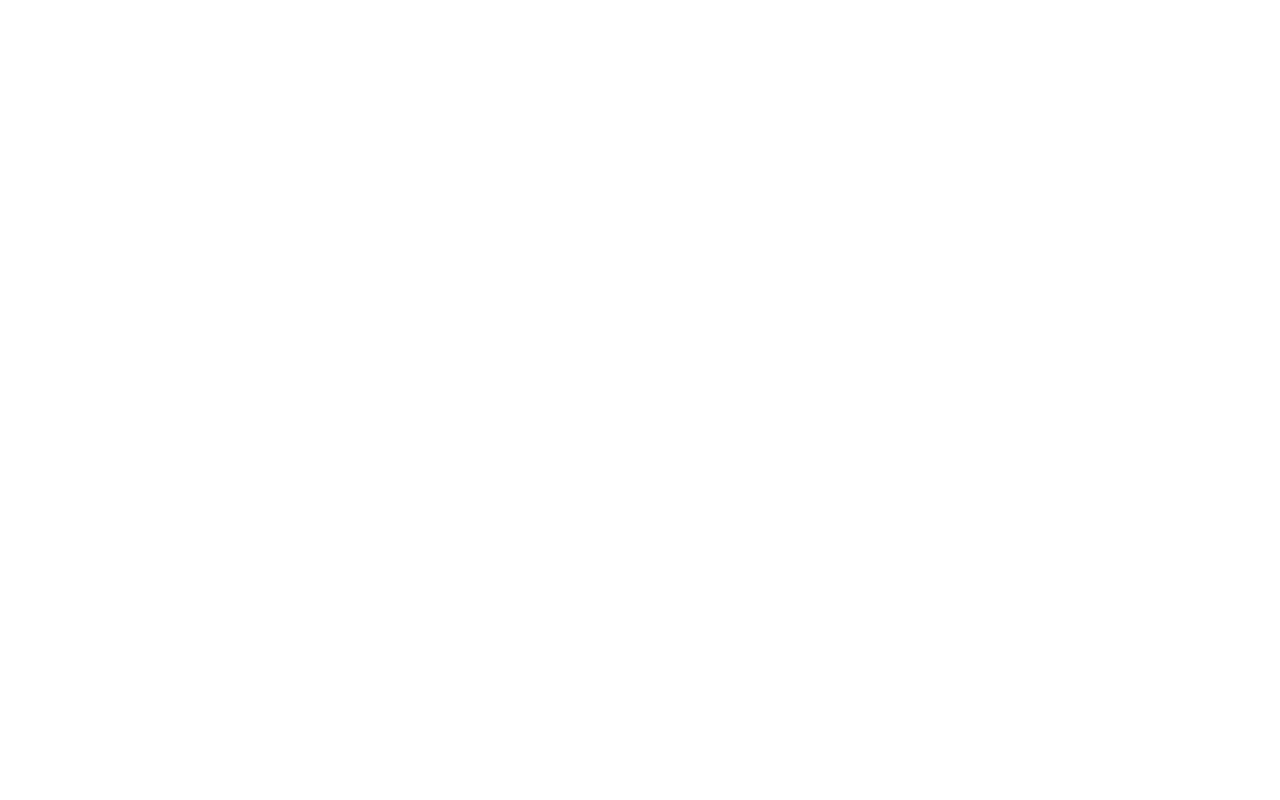
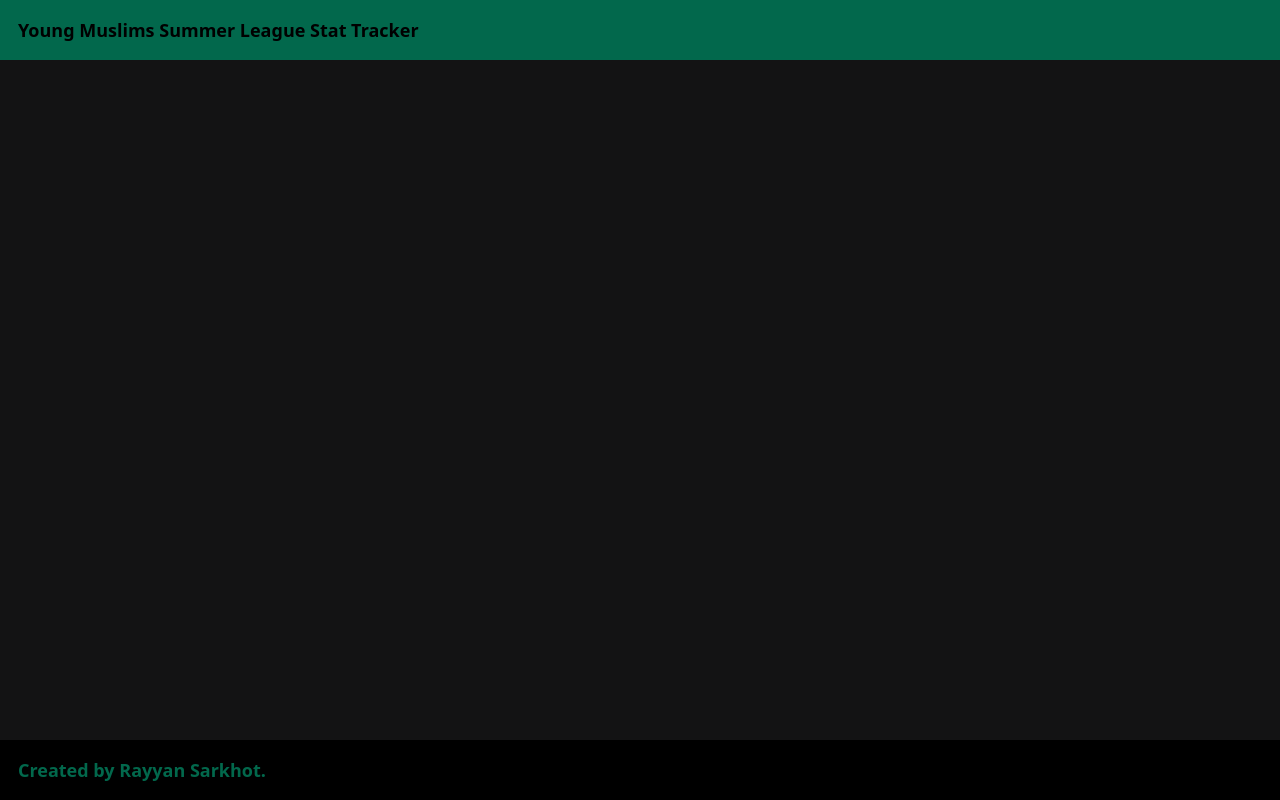
Before and after one commit to rayyansarkhot/YMSL-Deprecated, a website: page index.html in a window 1280 px wide. Drawn offline with Linux system fonts and the light colour scheme.

Commit message:
Added CSS styling

```diff
--- a/index.html
+++ b/index.html
@@ -8,10 +8,16 @@
     <link rel="stylesheet" href="style.css">
   </head>
 
+
   <body>
+
+    <header>Young Muslims Summer League Stat Tracker</header>
 
     <script src="./js/index.js"></script>
 
   </body>
 
+  <footer>Created by Rayyan Sarkhot.</footer>
+
+
 </html>
--- a/style.css
+++ b/style.css
@@ -0,0 +1,34 @@
+body {
+
+    background-color: #131314;
+    box-sizing: border-box;
+    margin:0;
+
+}
+
+header {
+
+    background-color: #02684C;
+    width: auto;
+    padding: 1em 0 1em 1em;
+    font-family: system-ui, -apple-system, BlinkMacSystemFont, 'Segoe UI', Roboto, Oxygen, Ubuntu, Cantarell, 'Open Sans', 'Helvetica Neue', sans-serif;
+    font-size: large;
+    font-weight: bold;
+
+}
+
+footer {
+
+    background-color: #000000;
+    padding: 1em 0 1em 1em;
+    font-family: system-ui, -apple-system, BlinkMacSystemFont, 'Segoe UI', Roboto, Oxygen, Ubuntu, Cantarell, 'Open Sans', 'Helvetica Neue', sans-serif;
+    font-size: large;
+    font-weight: bold;
+    width: 100%;
+    position: absolute;
+    bottom: 0px;
+    color: #02684C;
+
+    box-sizing: border-box;
+
+}
```
